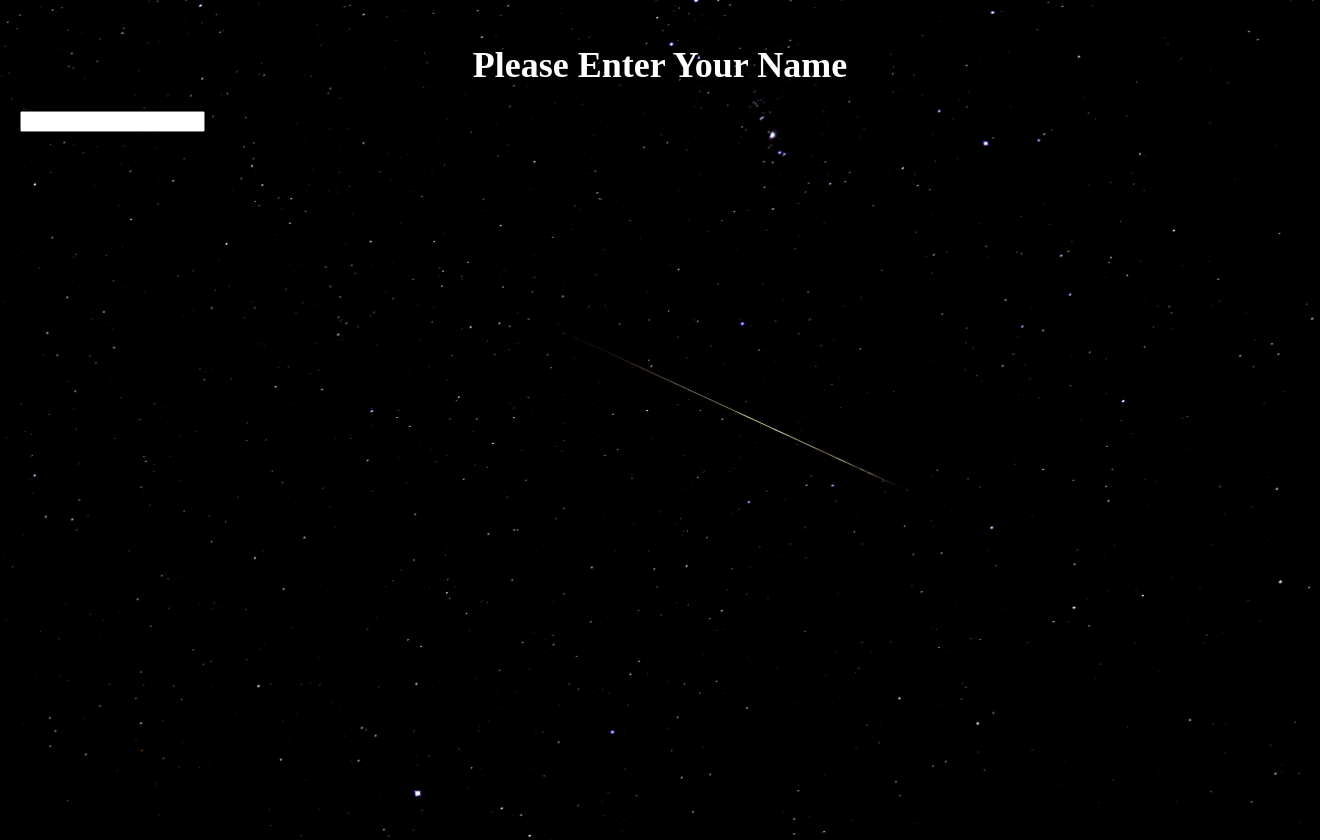
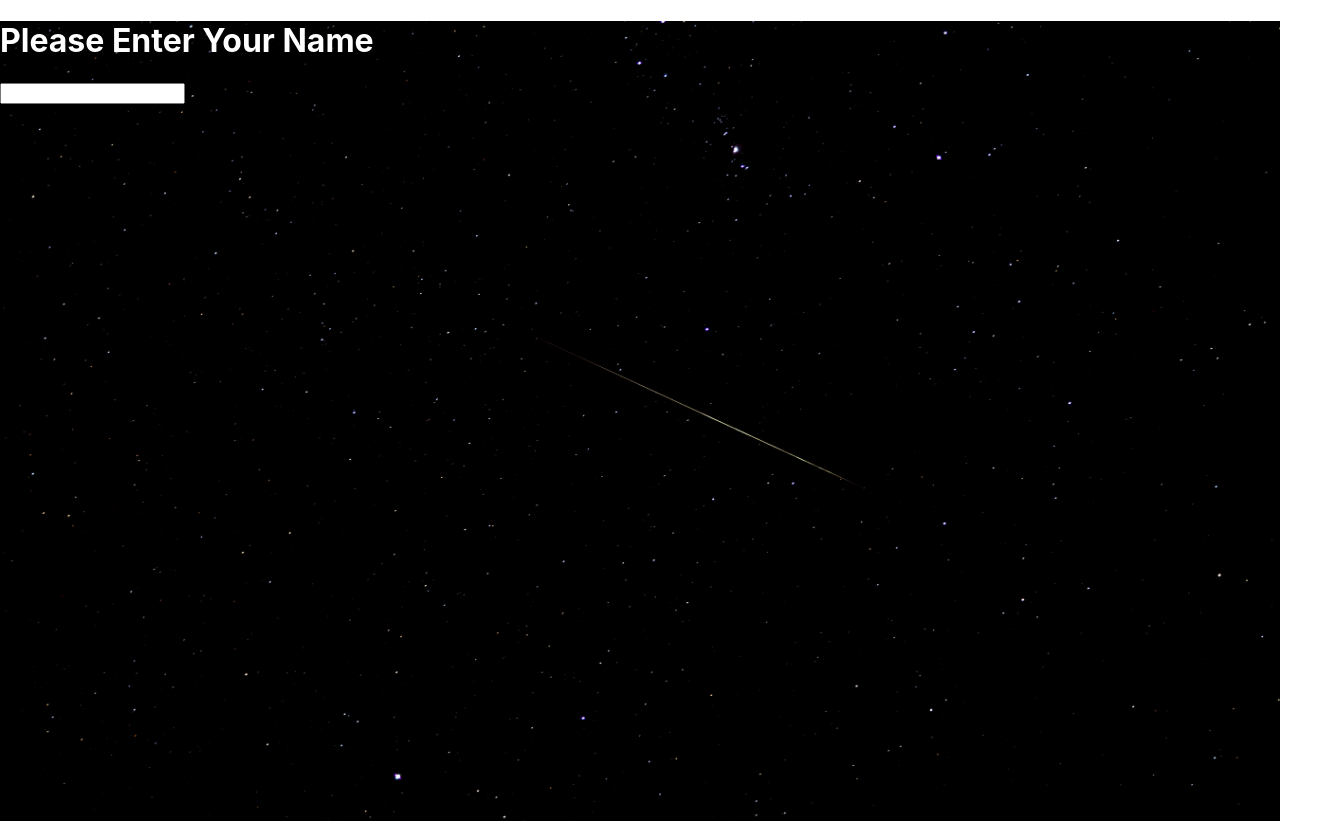
Before and after one commit to layadang/AstroBeanpot, a React (Create React App) app: page / in a window 1280 px wide. Shown: the whole page, 1320 px wide, since content can reach past the window. Built offline with nearby package versions, Linux system fonts and the light colour scheme.

Commit message:
Added background picture and text styles

```diff
--- a/src/styles/global.css
+++ b/src/styles/global.css
@@ -1,16 +1,24 @@
-h1 {
-    text-align: center;
+.container {
+    display: flex;
+    justify-content: center;
+}
+
+
+.parent {
+    background-image: url("../../public/background.png");
+    background-size: cover;
+    height: 100vh;
+    width: 100vw;
     color: white;
 }
 
-.parent {
-    background-image: url("../../public/background.png");
-    font-family: 'Nunito Sans';
-    background-color: #F4D98D;
-    background-size: cover;
-    height: 100vh;
-    width: 100vw;
-    font-size: large;
+.nameBox {
+    text-align: center;
+    margin-top: 25px;
+    background: transparent;
+    border-bottom: 3px solid white;
     color: white;
-    padding: 20px;
+    outline: none;
+    font-size: 20px;
+    font-style:italic;
 }
```
